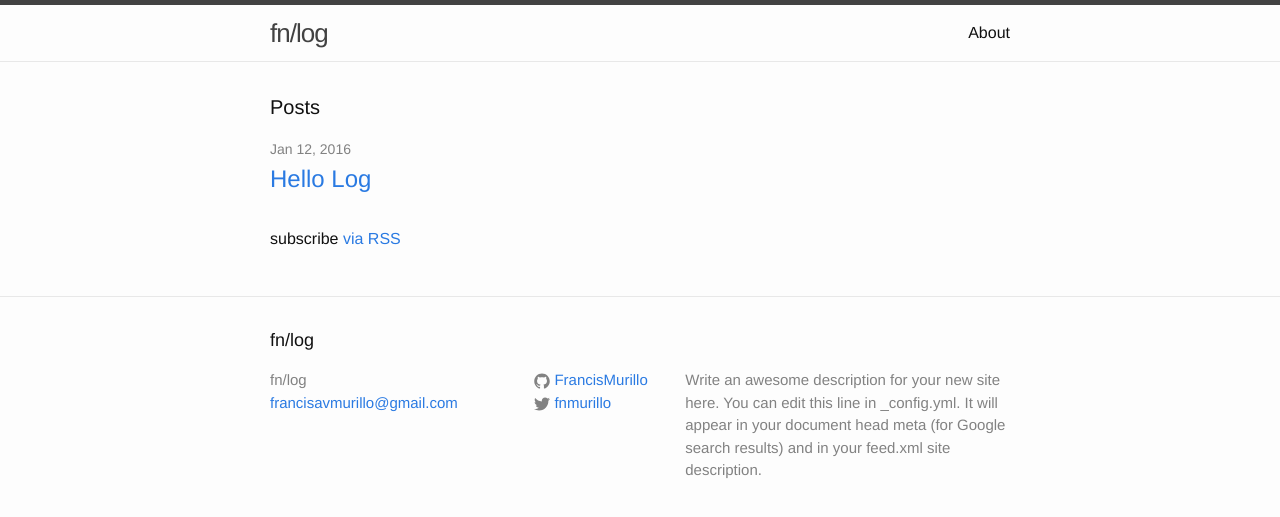
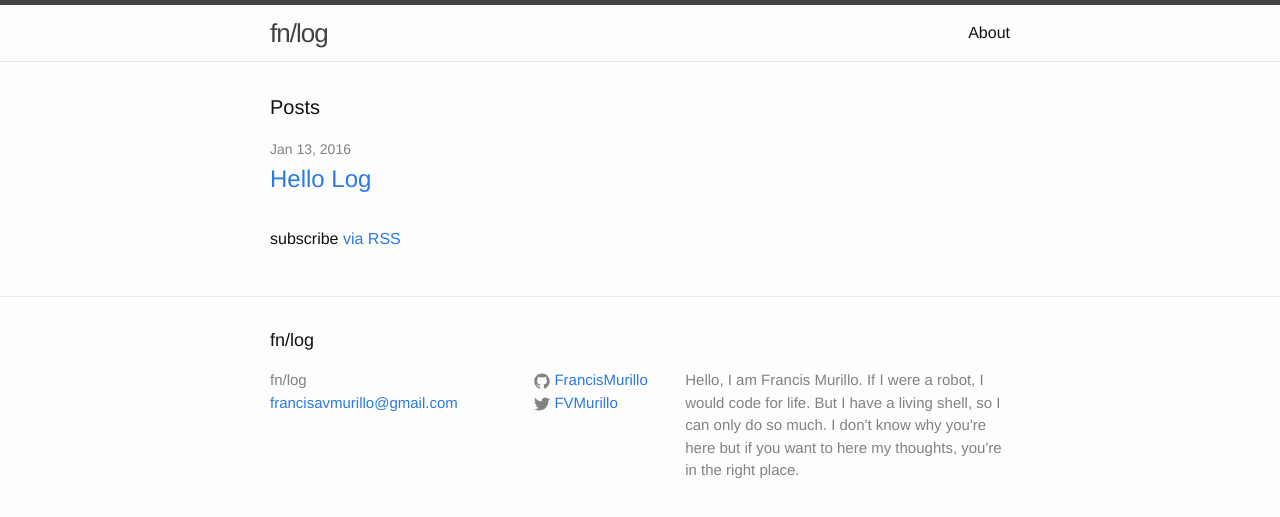
Before and after one commit to FrancisMurillo/FrancisMurillo.github.io, a Jekyll site: the page built from index.html, in a window 1280 px wide. Shown: the top 517 px of the page. Built offline with Jekyll 4.4.1, drawn with Linux system fonts in a browser that asks for light colours.

Commit message:
Safe update

```diff
--- a/_config.yml
+++ b/_config.yml
@@ -9,12 +9,14 @@
 title: fn/log
 email: francisavmurillo@gmail.com
 description: > # this means to ignore newlines until "baseurl:"
-  Write an awesome description for your new site here. You can edit this
-  line in _config.yml. It will appear in your document head meta (for
-  Google search results) and in your feed.xml site description.
+  Hello, I am Francis Murillo.
+  If I were a robot, I would code for life.
+  But I have a living shell, so I can only do so much.
+
+  I don't know why you're here but if you want to here my thoughts, you're in the right place.
 baseurl: "" # the subpath of your site, e.g. /blog
-url: "http://yourdomain.com" # the base hostname & protocol for your site
-twitter_username: fnmurillo
+url: "http://francismurillo.com" # the base hostname & protocol for your site
+twitter_username: FVMurillo
 github_username:  FrancisMurillo
 
 # Build settings
```
Also changed, not shown: _posts/2016-01-12-Hello Log.html (deleted, +0 -7 lines), _posts/2016-01-13-Hello Log.html (added, +18 -0 lines), 7 other files.
